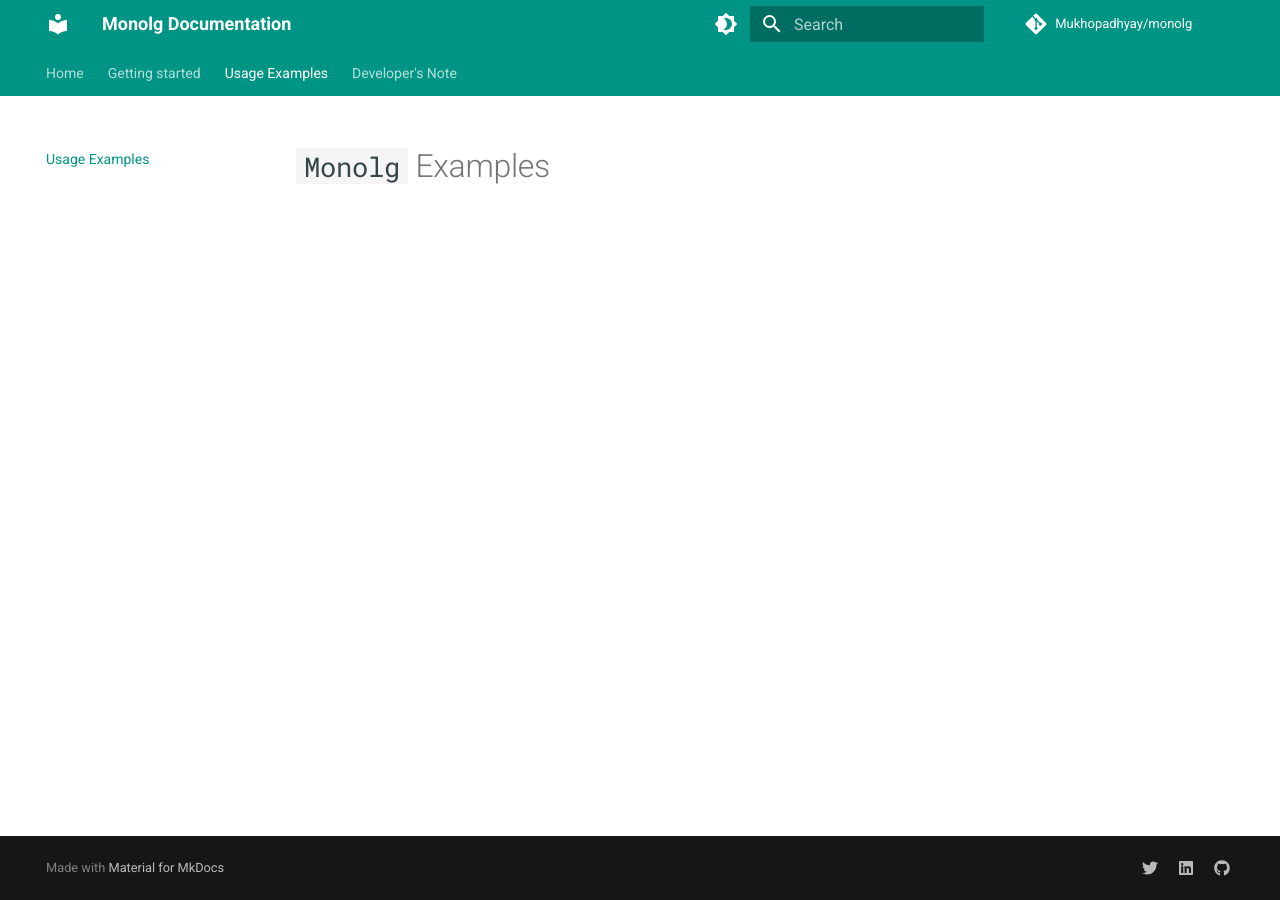
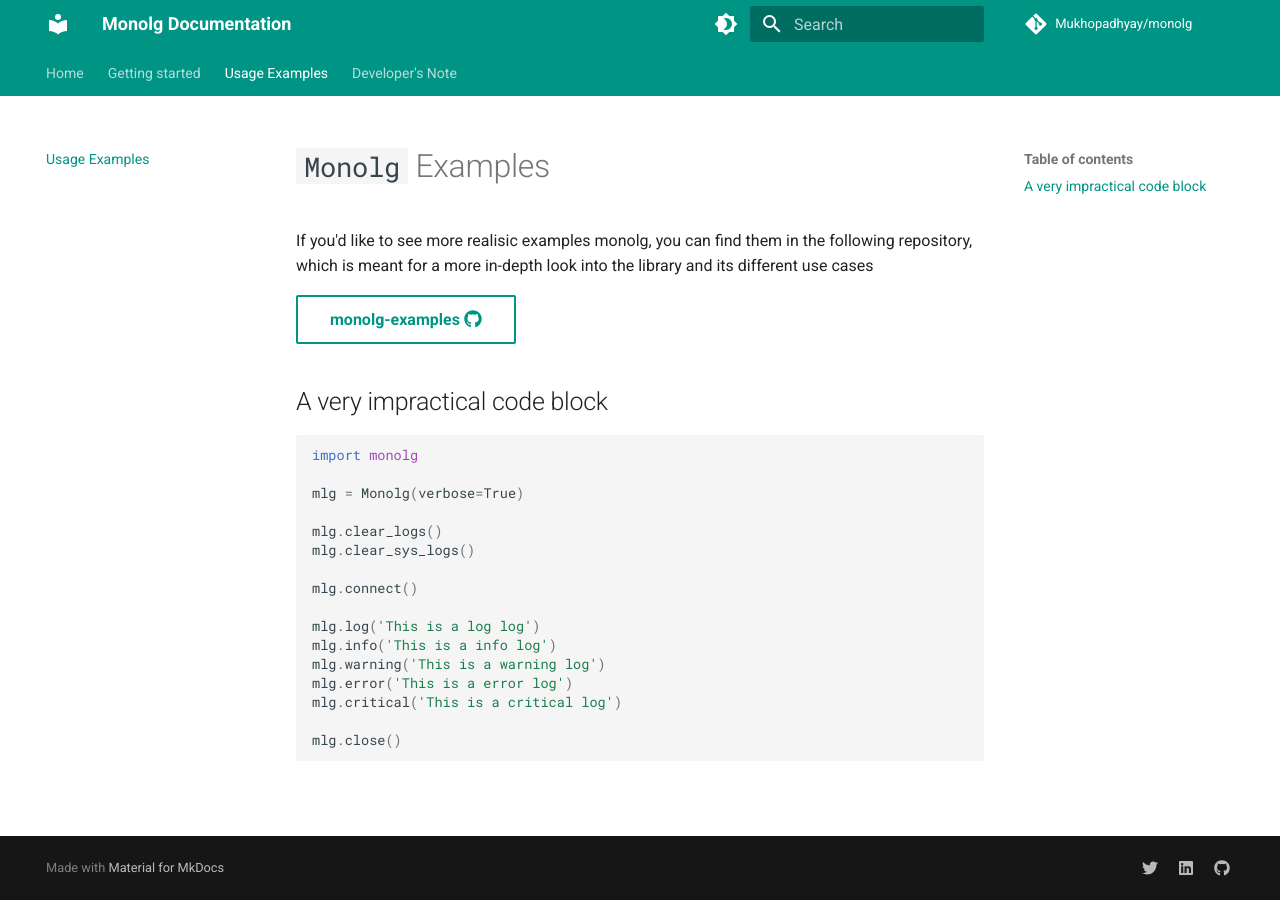
Before and after one commit to Mukhopadhyay/monolg, an MkDocs documentation site: the page built from docs/examples.md, in a window 1280 px wide. Built offline with MkDocs 1.6.1 and Material for MkDocs 9.7.7, drawn with Linux system fonts in a browser that asks for light colours; comment, search, counter and statistics services are not loaded.

Commit message:
Adding changes to docs

````diff
--- a/docs/examples.md
+++ b/docs/examples.md
@@ -1 +1,27 @@
 # `Monolg` Examples
+
+If you'd like to see more realisic examples monolg, you can find
+them in the following repository, which is meant for a more in-depth look into the library and its different use cases
+
+[monolg-examples :fontawesome-brands-github:](https://github.com/Mukhopadhyay/monolg-examples){ .md-button }
+
+## A very impractical code block
+
+```python
+import monolg
+
+mlg = Monolg(verbose=True)
+
+mlg.clear_logs()
+mlg.clear_sys_logs()
+
+mlg.connect()
+
+mlg.log('This is a log log')
+mlg.info('This is a info log')
+mlg.warning('This is a warning log')
+mlg.error('This is a error log')
+mlg.critical('This is a critical log')
+
+mlg.close()
+```
--- a/mkdocs.yml
+++ b/mkdocs.yml
@@ -14,6 +14,7 @@
     - Home: index.md
     - Getting started:
         - getting-started.md
+        - Setting up MongoDB: setting-up-mongo.md
         - Connecting Monolg to MongoDB: connecting-monolg.md
         - Setting up the logger: settings-and-configs.md
     - Usage Examples: examples.md
@@ -28,6 +29,10 @@
   - pymdownx.tasklist:
       custom_checkbox: true
       clickable_checkbox: false
+  - attr_list
+  - pymdownx.emoji:
+      emoji_index: !!python/name:materialx.emoji.twemoji
+      emoji_generator: !!python/name:materialx.emoji.to_svg
 
 theme:
   name: material
````
Also changed, not shown: docs/getting-started.md (+14 -5 lines), docs/index.md (+13 -5 lines), example.py (+7 -7 lines), docs/setting-up-mongo.md (added).
